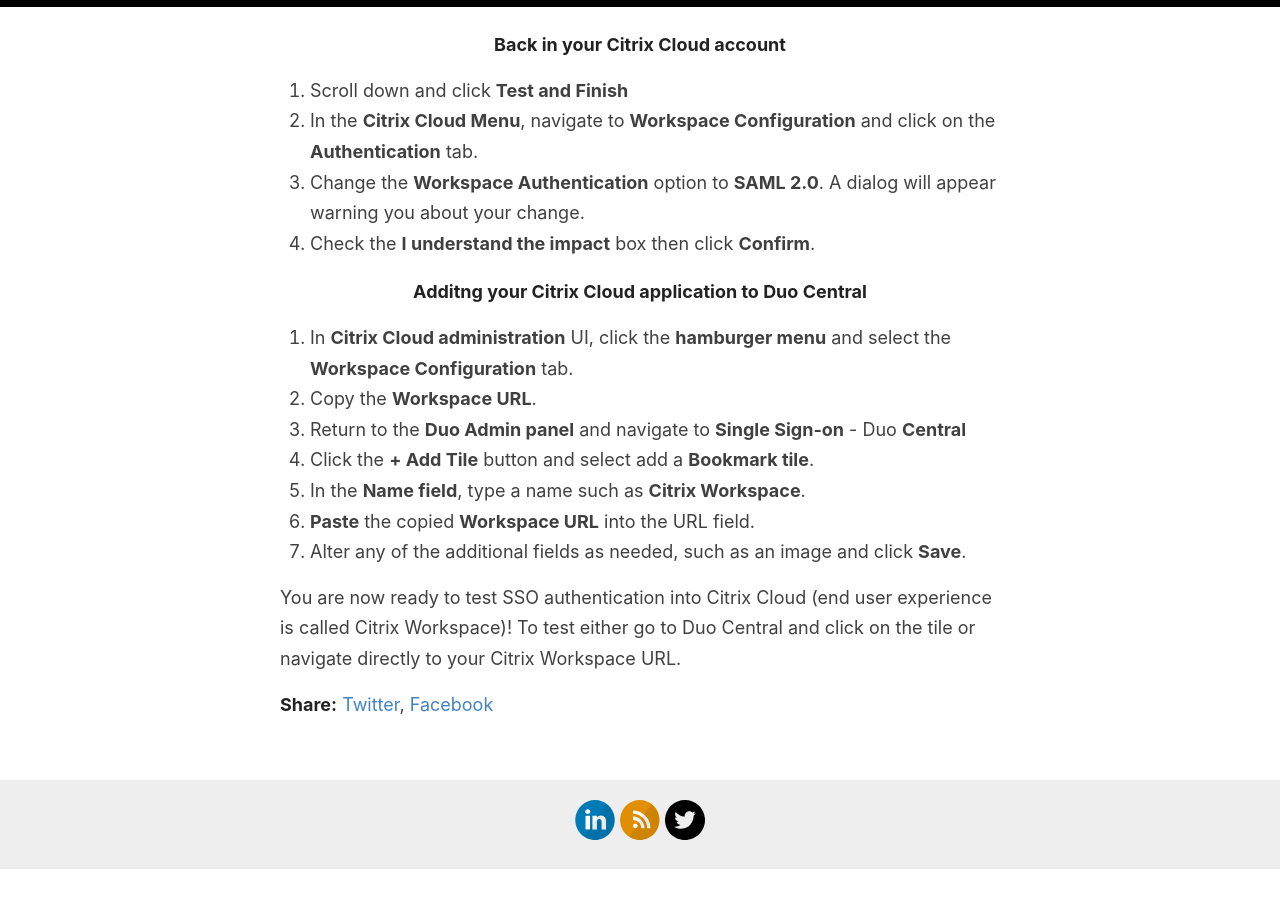
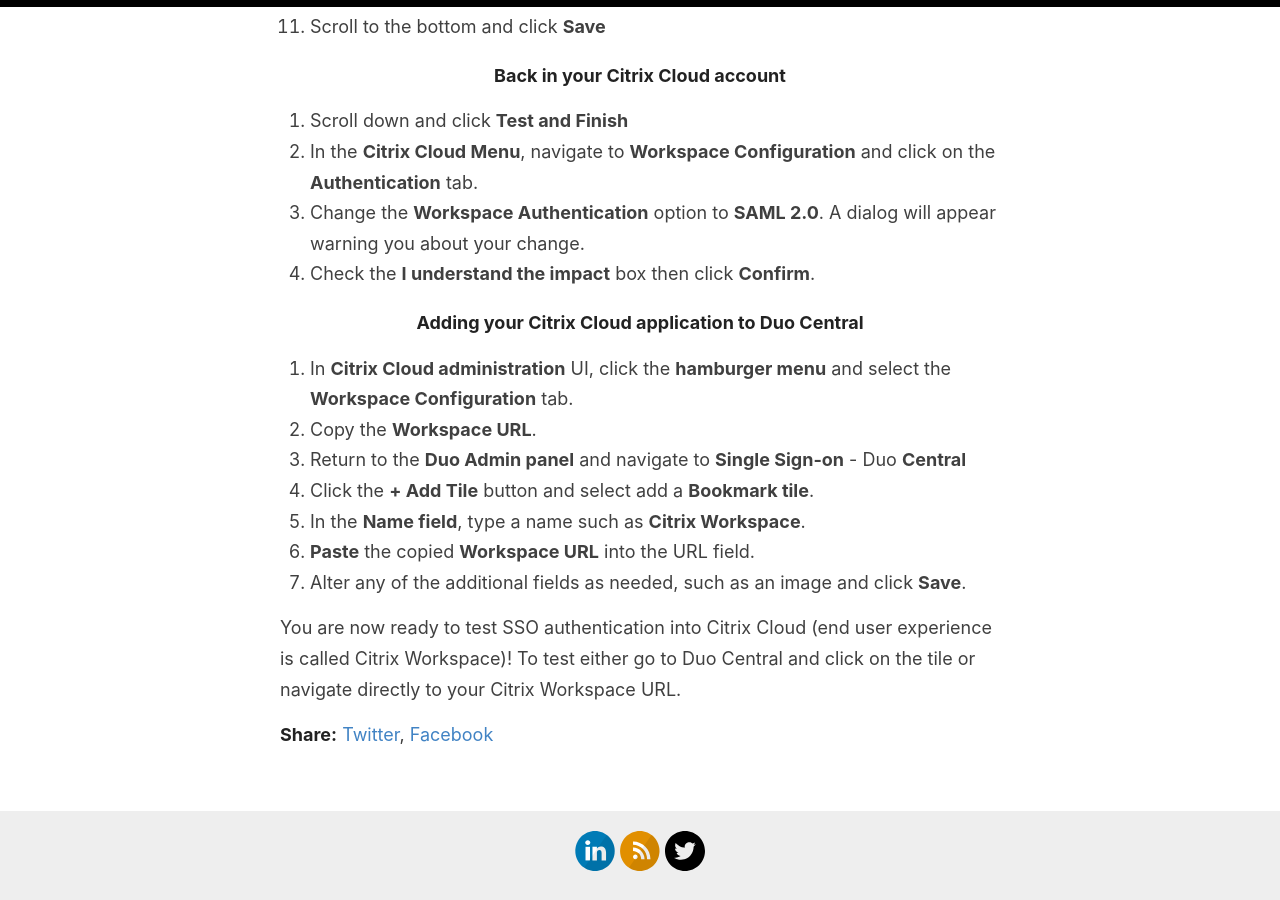
Before and after one commit to christophe81/christophe81.github.io, a Jekyll site: the page built from _posts/2021-07-05-Duo SSO-Citrix-Cloud.md, in a window 1280 px wide and 900 px high, scrolled down 3502 px. Built offline with Jekyll 4.4.1, drawn with Linux system fonts in a browser that asks for light colours; comment, search, counter and statistics services are not loaded; before the commit the page ends 4372 px from its top, so only the background shows below that; some of the changed text lies outside the part shown.

Commit message:
Update 2021-07-05-Duo SSO-Citrix-Cloud.md

```diff
--- a/_posts/2021-07-05-Duo SSO-Citrix-Cloud.md
+++ b/_posts/2021-07-05-Duo SSO-Citrix-Cloud.md
@@ -88,7 +89,7 @@
 3. Change the **Workspace Authentication** option to **SAML 2.0**. A dialog will appear warning you about your change.
 4. Check the **I understand the impact** box then click **Confirm**.
 
-#### Additng your Citrix Cloud application to Duo Central
+#### Adding your Citrix Cloud application to Duo Central
 1. In **Citrix Cloud administration** UI, click the **hamburger menu** and select the **Workspace Configuration** tab.
 2. Copy the **Workspace URL**.
 3. Return to the **Duo Admin panel** and navigate to **Single Sign-on** - Duo **Central**
```
Also changed, not shown: other parts of _posts/2021-07-05-Duo SSO-Citrix-Cloud.md (+1 -0 lines).
